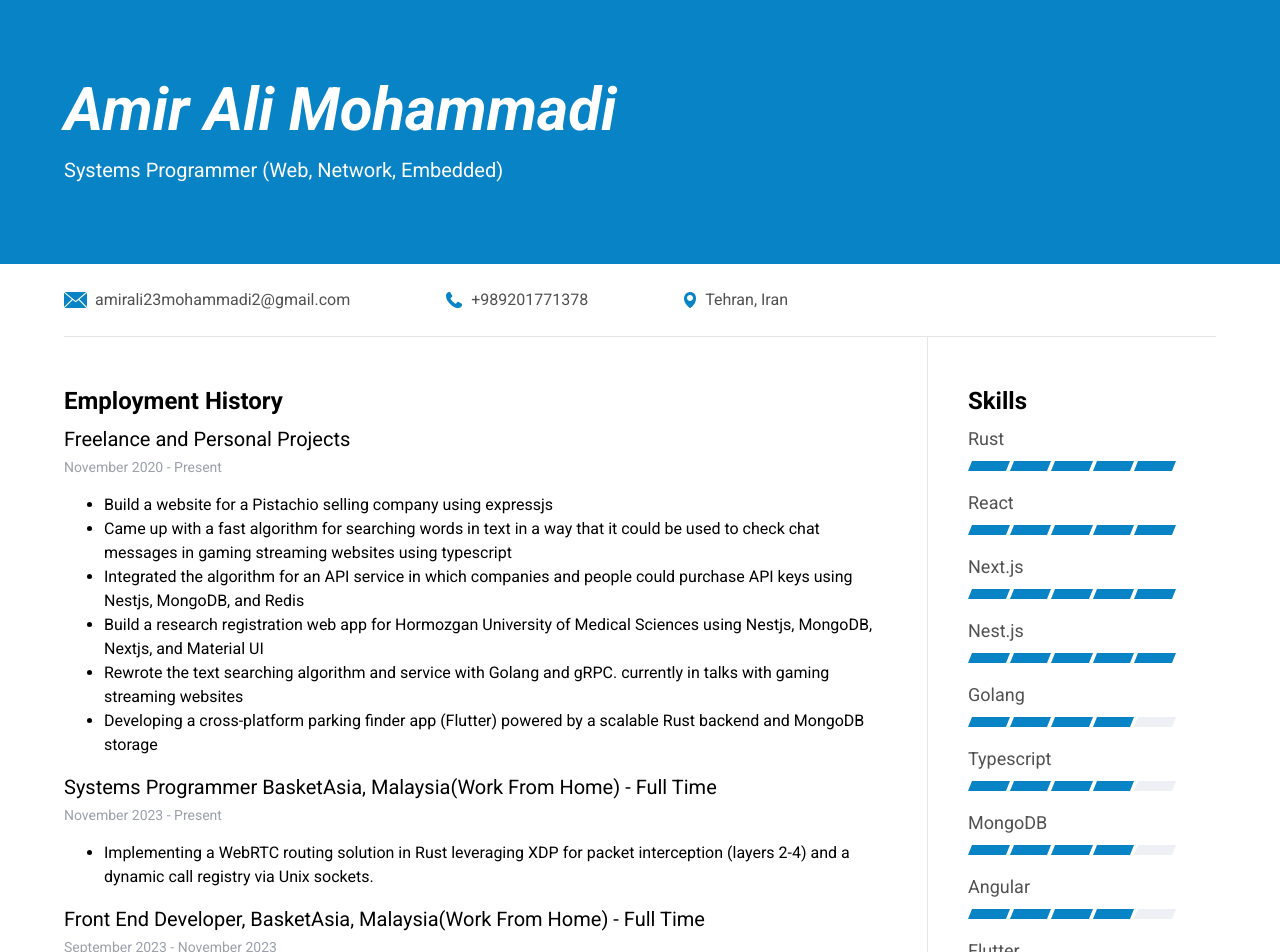
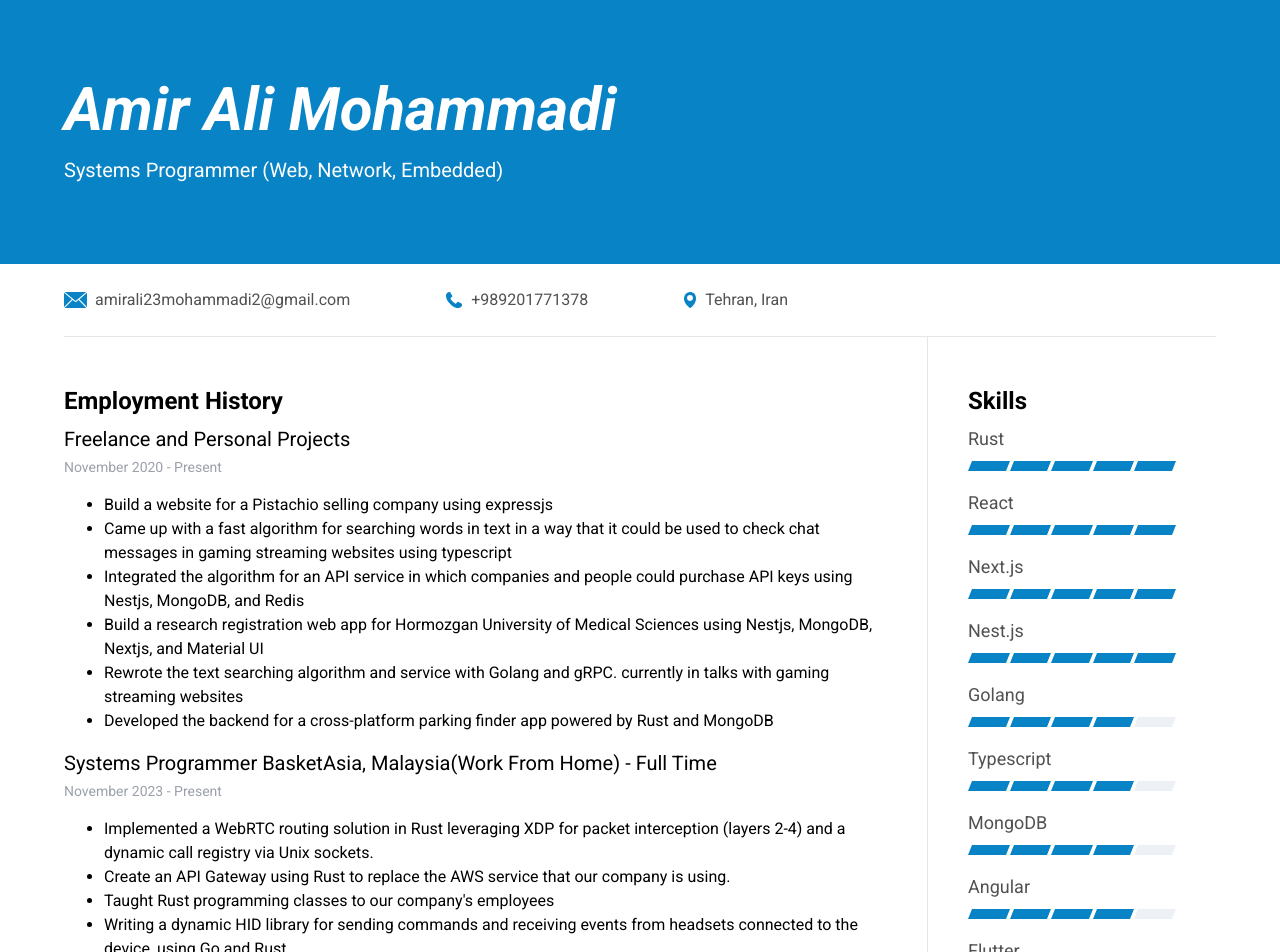
Before and after one commit to Ez-FlawLess/resume, a React (Vite) app: page / in a window 1280 px wide. Shown: the top 952 px of the page. Built offline with nearby package versions, Linux system fonts and the light colour scheme.

Commit message:
update resume

```diff
--- a/src/constants/items/info_list.constants.ts
+++ b/src/constants/items/info_list.constants.ts
@@ -14,7 +14,7 @@ export const INFO_LIST: InfoI[] = [
                     "Integrated the algorithm for an API service in which companies and people could purchase API keys using Nestjs, MongoDB, and Redis",
                     "Build a research registration web app for Hormozgan University of Medical Sciences using Nestjs, MongoDB, Nextjs, and Material UI",
                     "Rewrote the text searching algorithm and service with Golang and gRPC. currently in talks with gaming streaming websites",
-                    "Developing a cross-platform parking finder app (Flutter) powered by a scalable Rust backend and MongoDB storage"
+                    "Developed the backend for a cross-platform parking finder app powered by Rust and MongoDB",
                 ],
             },
             {
@@ -22,7 +22,10 @@ export const INFO_LIST: InfoI[] = [
                 from: "November 2023",
                 to: "Present",
                 works: [
-                    "Implementing a WebRTC routing solution in Rust leveraging XDP for packet interception (layers 2-4) and a dynamic call registry via Unix sockets.",
+                    "Implemented a WebRTC routing solution in Rust leveraging XDP for packet interception (layers 2-4) and a dynamic call registry via Unix sockets.",
+                    "Create an API Gateway using Rust to replace the AWS service that our company is using.",
+                    "Taught Rust programming classes to our company's employees",
+                    "Writing a dynamic HID library for sending commands and receiving events from headsets connected to the device, using Go and Rust."
                 ],
             },
             {
```
